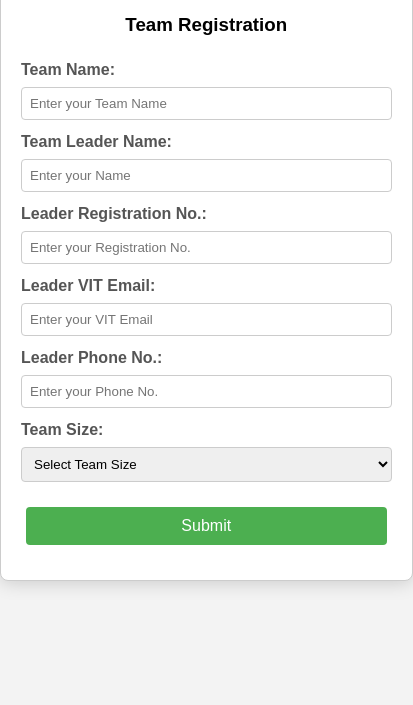
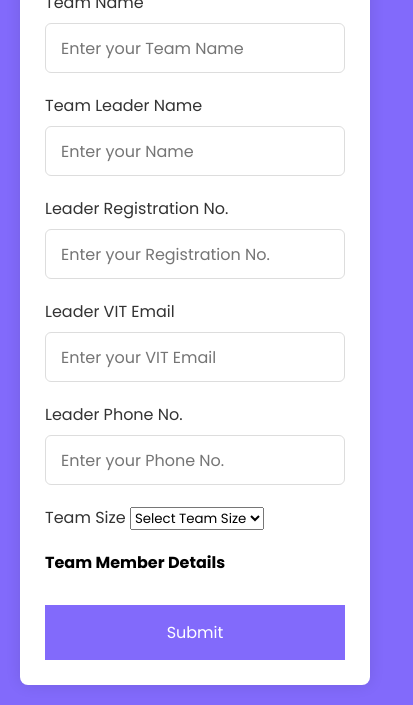
Before and after one commit to SonukumarCSE/team_registration_Code4Change, a plain HTML site: page index.html in a window 390 px wide. Shown: the part 182-887 px from the top of the page, 413 px wide, since content can reach past the window. Before the commit the page ends 844 px from the top, so only its background shows below. Drawn offline with Linux system fonts and the light colour scheme.

Commit message:
added responsiveness

```diff
--- a/index.html
+++ b/index.html
@@ -1,94 +1,43 @@
+
 <!DOCTYPE html>
-<html>
-
+<html lang="en">
 <head>
+    <meta charset="UTF-8">
+    <meta name="viewport" content="width=device-width, initial-scale=1.0">
+    <meta http-equiv="X-UA-Compatible" content="ie=edge">
     <title>Code4Change Registration</title>
     <link rel="stylesheet" href="style.css">
-    <style>
-        label {
-            display: block;
-            margin-bottom: 5px;
-        }
-
-        input[type="text"],
-        input[type="tel"],
-        input[type="email"],
-        select {
-            width: 100%;
-            padding: 8px;
-            margin-bottom: 10px;
-            border: 1px solid #ccc;
-            border-radius: 4px;
-            box-sizing: border-box;
-        }
-
-        .main {
-            max-width: 500px;
-            margin: 0 auto;
-            padding: 20px;
-            border: 1px solid #ccc;
-            border-radius: 8px;
-        }
-
-        .wrap {
-            text-align: center;
-        }
-
-        button[type="submit"] {
-            padding: 10px 20px;
-            background-color: #4CAF50;
-            color: white;
-            border: none;
-            border-radius: 4px;
-            cursor: pointer;
-        }
-
-        button[type="submit"]:hover {
-            background-color: #45a049;
-        }
-
-        #message {
-            display: none;
-            color: green;
-            text-align: center;
-            font-size: 24px;
-            margin-bottom: 20px;
-        }
-
-        #teamMembers {
-            display: none;
-        }
-
-        #teamSizeLabel {
-            display: block;
-            margin-bottom: 5px;
-        }
-
-    </style>
 </head>
-
 <body>
-    <div class="main">
+    <section class="container">
+        <header>
             <h1>Code4Change</h1>
             <h3>Team Registration</h3>
+        </header>
         <div id="message">Registration Successful! We will contact you soon...</div>
-        <form method="POST" name="google-sheet">
-            <label for="teamName">Team Name:</label>
+        <form method="POST" name="google-sheet" class="form">
+            <div class="input-box">
+                <label for="teamName">Team Name</label>
                 <input type="text" id="teamName" name="Team Name" placeholder="Enter your Team Name" required>
-
-            <label for="first">Team Leader Name:</label>
+            </div>
+            <div class="input-box">
+                <label for="first">Team Leader Name</label>
                 <input type="text" id="first" name="Team Leader Name" placeholder="Enter your Name" required>
-
-            <label for="leaderRegNo">Leader Registration No.:</label>
+            </div>
+            <div class="input-box">
+                <label for="leaderRegNo">Leader Registration No.</label>
                 <input type="text" id="leaderRegNo" name="Leader Registration No." placeholder="Enter your Registration No." required>
-
-            <label for="leaderEmail">Leader VIT Email:</label>
+            </div>
+            <div class="input-box">
+                <label for="leaderEmail">Leader VIT Email</label>
                 <input type="email" id="leaderEmail" name="Leader VIT Email" placeholder="Enter your VIT Email" required>
-
-            <label for="leaderPhone">Leader Phone No.:</label>
+            </div>
+            <div class="input-box">
+                <label for="leaderPhone">Leader Phone No.</label>
                 <input type="tel" id="leaderPhone" name="Leader Phone No." placeholder="Enter your Phone No." required>
-
-            <label id="teamSizeLabel" for="teamSize">Team Size:</label>
+            </div>
+            <div class="input-box">
+                <label id="teamSizeLabel" for="teamSize">Team Size</label>
                 <select id="teamSize" name="Team Size" required>
                     <option value="">Select Team Size</option>
                     <option value="1">1</option>
@@ -97,86 +46,13 @@
                     <option value="4">4</option>
                     <option value="5">5</option>
                 </select>
-
-            <div id="teamMembers">
-                <h4>Team Member Details:</h4>
             </div>
-
-            <div class="wrap">
+            <div id="teamMembers" class="input-box">
+                <h4>Team Member Details</h4>
+            </div>
             <button type="submit" value="submit" name="submit">Submit</button>
-            </div>
         </form>
-    </div>
-
-    <script>
-        const scriptURL = 'https://script.google.com/macros/s/AKfycbyF7PyBmDiNPubcD1Yh77OGM8onNFNHPpHxJNsoHFs8r8c_vp02vj0g3pHFgKoePDdBdQ/exec';
-        const form = document.forms['google-sheet'];
-        const message = document.getElementById('message');
-        const teamSizeSelect = document.getElementById('teamSize');
-        const teamMembersDiv = document.getElementById('teamMembers');
-        const phoneRegex = /^\d{10}$/;
-
-        form.addEventListener('submit', e => {
-            e.preventDefault();
-
-            // Check if all required fields are filled
-            if (!form.checkValidity()) {
-                alert("Please fill out all required fields.");
-                return;
-            }
-
-            const leaderPhone = form['Leader Phone No.'].value;
-
-            // Validate phone number
-            if (!phoneRegex.test(leaderPhone)) {
-                alert("Please enter a valid 10-digit phone number.");
-                return;
-            }
-
-            fetch(scriptURL, { method: 'POST', body: new FormData(form) })
-                .then(response => {
-                    message.style.display = 'block';
-                })
-                .catch(error => console.error('Error!', error.message))
-        });
-
-        teamSizeSelect.addEventListener('change', () => {
-            const selectedSize = parseInt(teamSizeSelect.value);
-            let numMembers = selectedSize - 1; // Number of additional members (excluding team leader)
-            if (selectedSize < 2) {
-                numMembers = 0;
-            }
-            teamMembersDiv.innerHTML = ''; // Clear previous member details
-
-            if (selectedSize > 1) {
-                for (let i = 1; i <= numMembers; i++) {
-                    const memberDiv = document.createElement('div');
-                    memberDiv.innerHTML = `
-                        <div>
-                            <label for="member${i}Name">Member ${i} Name:</label>
-                            <input type="text" id="member${i}Name" name="Member ${i} Name" placeholder="Enter member ${i}'s name" required>
-                        </div>
-                        <div>
-                            <label for="member${i}RegNo">Member ${i} Registration No. :</label>
-                            <input type="text" id="member${i}RegNo" name="Member ${i} Registration No." placeholder="Enter member ${i}'s registration number" required>
-                        </div>
-                    `;
-                    teamMembersDiv.appendChild(memberDiv);
-                }
-                teamMembersDiv.style.display = 'block';
-            } else {
-                teamMembersDiv.style.display = 'none';
-            }
-        });
-
-        // Reset form fields and hide message on clicking any input field after successful registration
-        form.addEventListener('input', () => {
-            if (message.style.display === 'block') {
-                form.reset();
-                message.style.display = 'none';
-            }
-        });
-    </script>
+    </section>
+    <script src="script.js"></script>
 </body>
-
 </html>
--- /dev/null
+++ b/script.js
@@ -0,0 +1,74 @@
+const scriptURL = 'https://script.google.com/macros/s/AKfycbyF7PyBmDiNPubcD1Yh77OGM8onNFNHPpHxJNsoHFs8r8c_vp02vj0g3pHFgKoePDdBdQ/exec';
+const form = document.forms['google-sheet'];
+const message = document.getElementById('message');
+const teamSizeSelect = document.getElementById('teamSize');
+const teamMembersDiv = document.getElementById('teamMembers');
+const phoneRegex = /^\d{10}$/;
+
+form.addEventListener('submit', e => {
+    e.preventDefault();
+
+    // Check if all required fields are filled
+    if (!form.checkValidity()) {
+        alert("Please fill out all required fields.");
+        return;
+    }
+
+    const leaderPhone = form['Leader Phone No.'].value;
+
+    // Validate phone number
+    if (!phoneRegex.test(leaderPhone)) {
+        alert("Please enter a valid 10-digit phone number.");
+        return;
+    }
+
+    fetch(scriptURL, { method: 'POST', body: new FormData(form) })
+        .then(response => {
+            if (response.ok) {
+                message.style.display = 'block'; // Display success message
+                form.reset(); // Reset form fields
+                setTimeout(() => {
+                    message.style.display = 'none'; // Hide success message after a delay
+                }, 5000); // Adjust delay time as needed (currently set to 5 seconds)
+            } else {
+                throw new Error('Failed to submit form.');
+            }
+        })
+        .catch(error => console.error('Error!', error.message))
+});
+
+teamSizeSelect.addEventListener('change', () => {
+    const selectedSize = parseInt(teamSizeSelect.value);
+    let numMembers = selectedSize - 1; // Number of additional members (excluding team leader)
+    if (selectedSize < 2) {
+        numMembers = 0;
+    }
+    teamMembersDiv.innerHTML = ''; // Clear previous member details
+
+    if (selectedSize > 1) {
+        for (let i = 1; i <= numMembers; i++) {
+            const memberDiv = document.createElement('div');
+            memberDiv.innerHTML = `
+                <div>
+                    <label for="member${i}Name">Member ${i} Name:</label>
+                    <input type="text" id="member${i}Name" name="Member ${i} Name" placeholder="Enter member ${i}'s name" required>
+                </div>
+                <div>
+                    <label for="member${i}RegNo">Member ${i} Registration No. :</label>
+                    <input type="text" id="member${i}RegNo" name="Member ${i} Registration No." placeholder="Enter member ${i}'s registration number" required>
+                </div>
+            `;
+            teamMembersDiv.appendChild(memberDiv);
+        }
+        teamMembersDiv.style.display = 'block';
+    } else {
+        teamMembersDiv.style.display = 'none';
+    }
+});
+
+// Hide success message when any input field is clicked
+form.addEventListener('input', () => {
+    if (message.style.display === 'block') {
+        message.style.display = 'none';
+    }
+});
--- a/style.css
+++ b/style.css
@@ -1,77 +1,156 @@
-/* Default styles */
+/* Import Google font - Poppins */
+@import url("https://fonts.googleapis.com/css2?family=Poppins:wght@200;300;400;500;600;700&display=swap");
+
+#message {
+    display: none;
+    color: green;
+    text-align: center;
+    font-size: 24px;
+    margin-bottom: 20px;
+    padding: 10px; /* Add padding for better appearance */
+    border: 2px solid green; /* Add border for emphasis */
+    border-radius: 5px; /* Add border-radius for rounded corners */
+}
+
+* {
+    margin: 0;
+    padding: 0;
+    box-sizing: border-box;
+    font-family: "Poppins", sans-serif;
+}
+
 body {
+    min-height: 100vh;
     display: flex;
     align-items: center;
     justify-content: center;
-    font-family: sans-serif;
-    line-height: 1.5;
-    min-height: 100vh;
-    background: #f3f3f3;
-    flex-direction: column;
-    margin: 0;
+    padding: 20px;
+    background: rgb(130, 106, 251);
 }
 
-.main {
-    background-color: #fff;
-    border-radius: 15px;
-    box-shadow: 0 0 20px rgba(0, 0, 0, 0.2);
-    padding: 10px 20px;
-    transition: transform 0.2s;
-    width: 90%;
-    max-width: 500px;
+.container {
+    position: relative;
+    max-width: 700px;
+    width: 100%;
+    background: #fff;
+    padding: 25px;
+    border-radius: 8px;
+    box-shadow: 0 0 15px rgba(0, 0, 0, 0.1);
+}
+
+.container header {
+    font-size: 1.5rem;
+    color: #333;
+    font-weight: 500;
     text-align: center;
 }
 
-h1 {
-    color: #4CAF50;
+.container .form {
+    margin-top: 30px;
 }
 
-label {
-    display: block;
+.form .input-box {
     width: 100%;
-    margin-top: 10px;
-    margin-bottom: 5px;
-    text-align: left;
-    color: #555;
-    font-weight: bold;
+    margin-top: 20px;
 }
 
-input {
-    display: block;
-    width: calc(100% - 20px);
-    margin-bottom: 15px;
-    padding: 10px;
-    box-sizing: border-box;
-    border: 1px solid #ddd;
-    border-radius: 5px;
+.input-box label {
+    color: #333;
 }
 
-button {
-    padding: 15px;
-    border-radius: 10px;
-    margin-top: 15px;
-    margin-bottom: 15px;
-    border: none;
-    color: white;
-    cursor: pointer;
-    background-color: #4CAF50;
-    width: calc(100% - 30px);
-    font-size: 16px;
+.form :where(.input-box input, .select-box) {
+    position: relative;
+    height: 50px;
+    width: 100%;
+    outline: none;
+    font-size: 1rem;
+    color: #707070;
+    margin-top: 8px;
+    border: 1px solid #ddd;
+    border-radius: 6px;
+    padding: 0 15px;
 }
 
-.wrap {
-    display: flex;
-    justify-content: center;
-    align-items: center;
+.input-box input:focus {
+    box-shadow: 0 1px 0 rgba(0, 0, 0, 0.1);
 }
 
-/* Responsive styles */
-@media (max-width: 768px) {
-    .main {
-        width: 95%;
+.form .column {
+    display: flex;
+    column-gap: 15px;
+}
+
+.form .gender-box {
+    margin-top: 20px;
+}
+
+.gender-box h3 {
+    color: #333;
+    font-size: 1rem;
+    font-weight: 400;
+    margin-bottom: 8px;
+}
+
+.form :where(.gender-option, .gender) {
+    display: flex;
+    align-items: center;
+    column-gap: 50px;
+    flex-wrap: wrap;
+}
+
+.form .gender {
+    column-gap: 5px;
+}
+
+.gender input {
+    accent-color: rgb(130, 106, 251);
+}
+
+.form :where(.gender input, .gender label) {
+    cursor: pointer;
+}
+
+.gender label {
+    color: #707070;
+}
+
+.address :where(input, .select-box) {
+    margin-top: 15px;
+}
+
+.select-box select {
+    height: 100%;
+    width: 100%;
+    outline: none;
+    border: none;
+    color: #707070;
+    font-size: 1rem;
+}
+
+.form button {
+    height: 55px;
+    width: 100%;
+    color: #fff;
+    font-size: 1rem;
+    font-weight: 400;
+    margin-top: 30px;
+    border: none;
+    cursor: pointer;
+    transition: all 0.2s ease;
+    background: rgb(130, 106, 251);
+}
+
+.form button:hover {
+    background: rgb(88, 56, 250);
+}
+
+/*Responsive*/
+@media screen and (max-width: 500px) {
+    .form .column {
+        flex-wrap: wrap;
     }
 
-    input, button {
-        width: calc(100% - 10px);
+    .form :where(.gender-option, .gender) {
+        row-gap: 15px;
     }
 }
```
Lines whose indentation alone changed are shown as unchanged.
